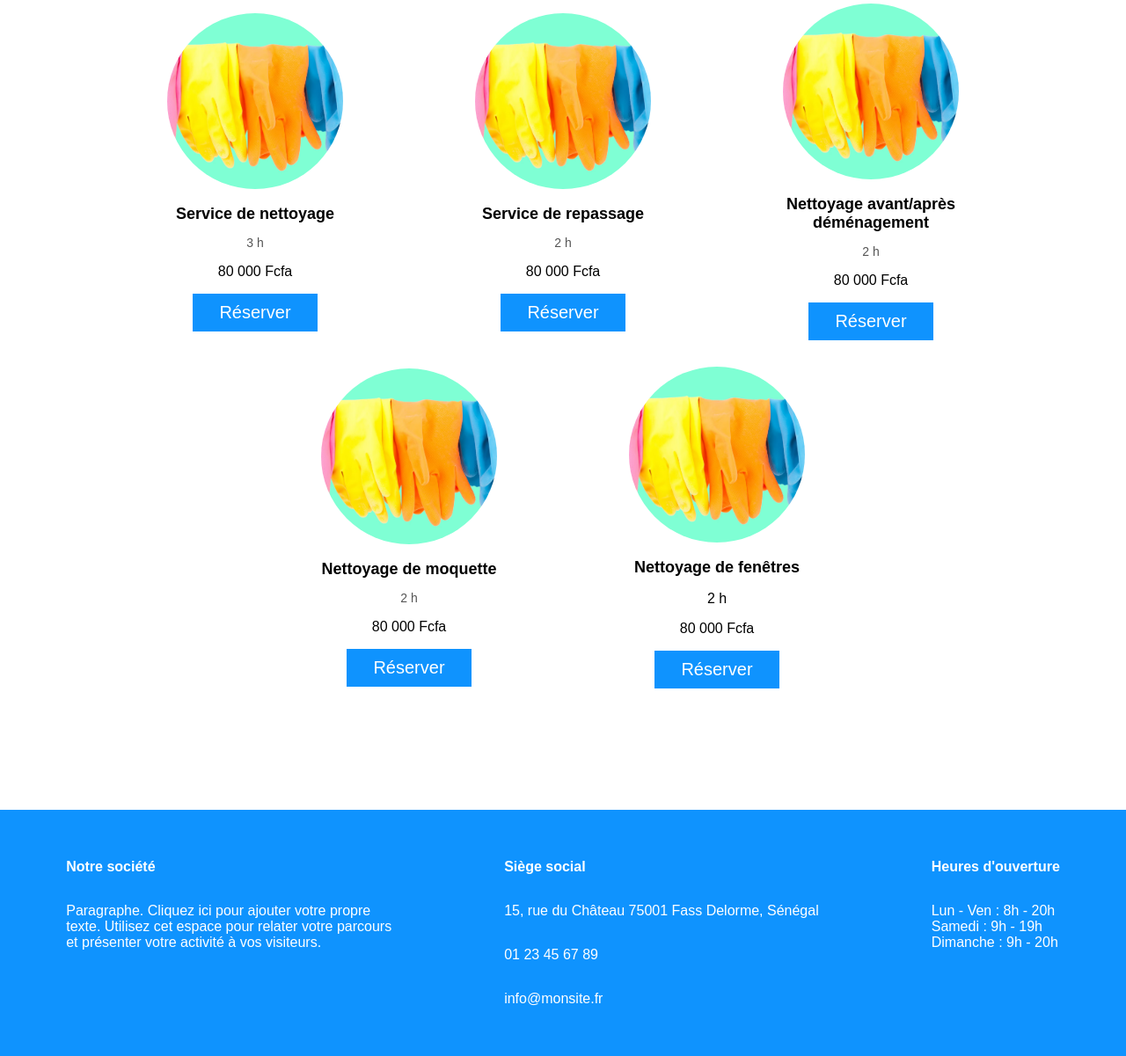
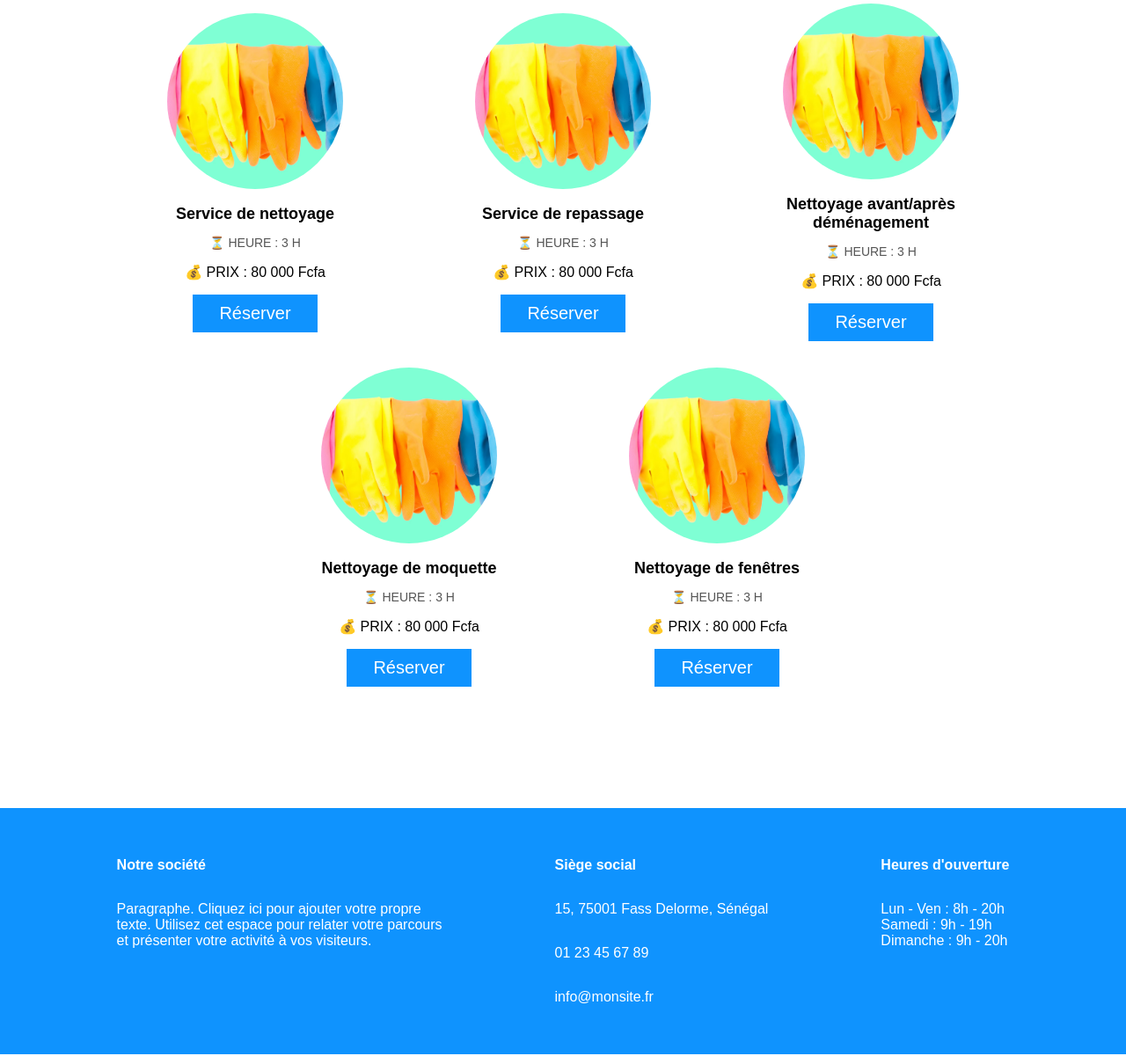
Before and after one commit to christdavidmo/cleanservice, a Flask app: page /services in a window 1280 px wide. Shown: the part 540-1741 px from the top of the page at 88% size. Run offline with Flask 3, Linux system fonts and the light colour scheme.

Commit message:
ajout css service,modification gitignore,facture,excel

```diff
--- a/src/routes.py
+++ b/src/routes.py
@@ -1,4 +1,4 @@
-from flask import Blueprint, render_template , request ,send_file
+from flask import Blueprint, render_template , request ,send_file,redirect,url_for
 from utils import generate_invoice ,save_to_excel ,send_email
 import os
 
@@ -26,12 +26,13 @@
     pdf_path = generate_invoice(data)
 
     # ==== envoie facture via email ====
-    send_email(data,pdf_path)
+    # send_email(data,pdf_path)
 
     # ==== enregistrer sur excel ====
     save_to_excel(data)
 
     return "Réservation confirmée ! Facture envoyée par email."
+    return  redirect(url_for('main.Services'))
 
 @bp.route('/navbar')
 def navbar():
--- a/src/templates/layouts/base.html
+++ b/src/templates/layouts/base.html
@@ -4,6 +4,10 @@
     <meta charset="UTF-8">
     <meta name="viewport" content="width=device-width, initial-scale=1.0">
     <meta name="viewport" content="width=device-width, initial-scale=1.0">
+
+
+
+    <link rel="icon" href="{{ url_for('static', filename='favicon/apple-icon.png') }}" type="image/x-icon">
 
     <link rel="stylesheet" href="https://cdnjs.cloudflare.com/ajax/libs/font-awesome/6.7.2/css/all.min.css" integrity="sha512-Evv84Mr4kqVGRNSgIGL/F/aIDqQb7xQ2vcrdIwxfjThSH8CSR7PBEakCr51Ck+w+/U6swU2Im1vVX0SVk9ABhg==" crossorigin="anonymous" referrerpolicy="no-referrer" />
     <!-- <link href="https://cdn.jsdelivr.net/npm/bootstrap@5.0.2/dist/css/bootstrap.min.css" rel="stylesheet" integrity="sha384-EVSTQN3/azprG1Anm3QDgpJLIm9Nao0Yz1ztcQTwFspd3yD65VohhpuuCOmLASjC" crossorigin="anonymous"> -->
@@ -17,6 +21,7 @@
     <style>
         body{
             font-family: Arial, sans-serif;
+            scroll-behavior: smooth;
         }
     </style>
 </head>
--- a/src/templates/layouts/bottom.html
+++ b/src/templates/layouts/bottom.html
@@ -60,7 +60,7 @@
 
         <div class="partie-2 part">
             <p><strong>Siège social</strong></p>
-            <p>15, rue du Château 75001 Fass Delorme, Sénégal</p>
+            <p>15, 75001 Fass Delorme, Sénégal</p>
             <p>01 23 45 67 89</p>
             <p>info@monsite.fr</p>
         </div>
--- a/src/templates/public/services.html
+++ b/src/templates/public/services.html
@@ -34,8 +34,14 @@
     <div class="service-card">
         <div class="service-image card-1-image" ></div>
         <p class="service-title">Service de nettoyage</p>
-        <p class="service-info">3 h</p>
-        <p class="service-prix">80 000 Fcfa</p>
+            <p class="service-info">
+                ⏳ HEURE :<span class="heure"> 3 H</span>
+            </p>
+
+            <p class="service-prix">
+            💰 PRIX : <span class="prix">80 000 Fcfa</span>
+            </p>
+
         <!-- 💰 PRIX ⏳ HEURE : -->
         <button onclick="GoToReserve(this)" class="service-card-button">Réserver</button>
     </div>
@@ -43,16 +49,24 @@
     <div class="service-card">
         <div class="service-image card-2-image" ></div>
         <p class="service-title">Service de repassage</p>
-        <p class="service-info"> 2 h</p>
-        <p class="service-prix"> 80 000 Fcfa</p>
+        <p class="service-info">
+            ⏳ HEURE :<span class="heure"> 3 H</span>
+        </p>
+
+        <p class="service-prix">
+        💰 PRIX : <span class="prix">80 000 Fcfa</span>
+        </p>
         <button onclick="GoToReserve(this)" class="service-card-button">Réserver</button>
     </div>
 
     <div class="service-card">
         <div class="service-image card-2-image" ></div>
         <p class="service-title">Nettoyage avant/après déménagement</p>
-        <p class="service-info"> 2 h</p>
-        <p class="service-prix"> 80 000 Fcfa</p>
+        <p class="service-info"> ⏳ HEURE :<span class="heure"> 3 H</span>    </p>
+
+        <p class="service-prix">
+        💰 PRIX : <span class="prix">80 000 Fcfa</span>
+        </p>
         <button onclick="GoToReserve(this)" class="service-card-button">Réserver</button>
     </div>
 
@@ -60,16 +74,26 @@
     <div class="service-card">
         <div class="service-image card-2-image" ></div>
         <p class="service-title">Nettoyage de moquette</p>
-        <p class="service-info"> 2 h</p>
-        <p class="service-prix">80 000 Fcfa</p>
+        <p class="service-info">
+            ⏳ HEURE : <span class="heure"> 3 H</span>
+        </p>
+
+        <p class="service-prix">
+        💰 PRIX : <span class="prix">80 000 Fcfa</span>
+        </p>
         <button onclick="GoToReserve(this)" class="service-card-button">Réserver</button>
     </div>
 
     <div class="service-card">
         <div class="service-image card-2-image" ></div>
         <p class="service-title">Nettoyage de fenêtres</p>
-        <p class="service-heure"> 2 h</p>
-         <p class="service-prix"> 80 000 Fcfa</p>
+        <p class="service-info">
+            ⏳ HEURE : <span class="heure"> 3 H</span>
+        </p>
+
+        <p class="service-prix">
+        💰 PRIX : <span class="prix">80 000 Fcfa</span>
+        </p>
         <button onclick="GoToReserve(this)" class="service-card-button">Réserver</button>
     </div>
 
@@ -80,7 +104,7 @@
 <script>
     function GoToReserve(button) {
         let serviceTitleElement = button.parentElement.querySelector(".service-title");
-        let servicePrixElement  = button.parentElement.querySelector(".service-prix");
+        let servicePrixElement  = button.parentElement.querySelector(".prix");
 
         if (serviceTitleElement && servicePrixElement) {
             let serviceTitle = serviceTitleElement.innerText;
```
Also changed, not shown: src/app.py (+13 -0 lines), src/static/css/index.css (+9 -0 lines), src/templates/public/index.html (+5 -3 lines), utils.py (+14 -6 lines), src/static/favicon/apple-icon.png (added), 1 other file.
